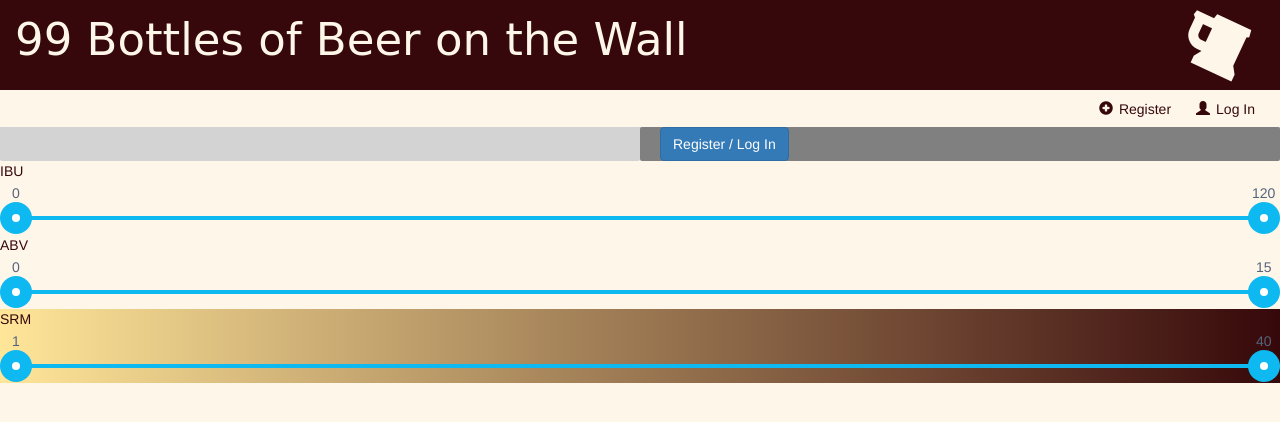
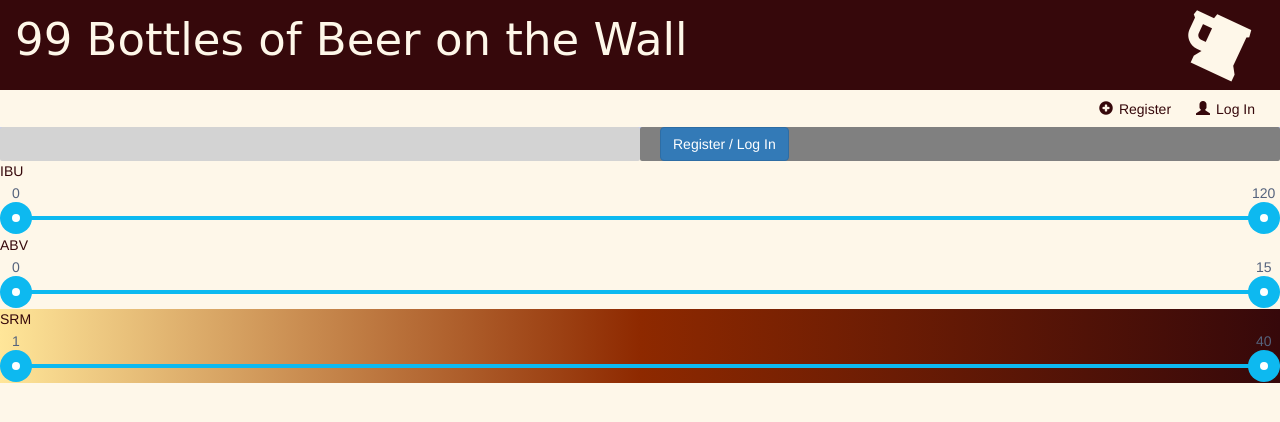
Before and after one commit to d0ughtyj/wdir-project3, a website: page public/index.html in a window 1280 px wide. Drawn offline with nearby package versions, Linux system fonts and the light colour scheme; no server answers; a web font is replaced by a local one.

Commit message:
added 50% stop for gradient color

```diff
--- a/controllers/usersController.js
+++ b/controllers/usersController.js
@@ -29,7 +29,7 @@ router.post('/', function(req, res) {
 		if (err) {
 			res.json({ status: 422, error: err });
 		} else {
-			req.session.loggedInUser = { username: user.username, id: user.id }
+			req.session.loggedInUser = { username: user.username, id: user.id };
 			res.json({ status: 201, user: user });
 		}
 	});
@@ -44,7 +44,7 @@ router.post('/login', function(req, res) {
 			console.log('no user found');
 			res.json({ status: 401, message: 'Username not found' });
 		} else if (foundUser.authenticate(req.body.password)) {
-			req.session.loggedInUser = { username: foundUser.username, id: foundUser.id }
+			req.session.loggedInUser = { username: foundUser.username, id: foundUser.id };
 			res.json({ status: 200, user: foundUser, message: null });
 		} else {
 			console.log('password does not match');
--- a/public/index.html
+++ b/public/index.html
@@ -114,7 +114,7 @@
     </div>
     <!-- <div ng-style="{'background-color': main.getColor(srmSlider.min)}"> -->
 
-      <div ng-style="{'background-image':'-webkit-gradient(linear, left top, right top,   color-stop(0%,'+ main.getColor(srmSlider.min)+'), color-stop(100%, '+main.getColor(srmSlider.max)+'))'}">
+      <div ng-style="{'background-image':'-webkit-gradient(linear, left top, right top,   color-stop(0%,'+ main.getColor(srmSlider.min)+'), color-stop(50%, '+main.getMiddleColor(srmSlider.max, srmSlider.min)+'), color-stop(100%, '+main.getColor(srmSlider.max)+'))'}">
 
 
       SRM<rzslider
--- a/public/js/app.js
+++ b/public/js/app.js
@@ -49,6 +49,11 @@ this.getColor = function(srmColor){
   var colors = ['#FFE699', '#FFD878', '#FFCA5A', '#FFBF42', '#FBB123', '#F8A600', '#F39C00', '#EA8F00', '#E58500', '#DE7C00', '#D77200', '#CF6900', '#CB6200', '#C35900', '#BB5100', '#B54C00', '#B04500', '#A63E00', '#A13700', '#9B3200', '#952D00', '#8E2900', '#882300', '#821E00', '#7B1A00', '#771900', '#701400', '#6A0E00', '#660D00', '#5E0B00', '#5A0A02', '#560A05', '#520907', '#4C0505', '#470606', '#440607', '#3F0708', '#3B0607', '#3A070B', '#36080A'];
   return(colors[srmColor-1]);
 
+};
+
+this.getMiddleColor = function(color1, color2){
+  var colors = ['#FFE699', '#FFD878', '#FFCA5A', '#FFBF42', '#FBB123', '#F8A600', '#F39C00', '#EA8F00', '#E58500', '#DE7C00', '#D77200', '#CF6900', '#CB6200', '#C35900', '#BB5100', '#B54C00', '#B04500', '#A63E00', '#A13700', '#9B3200', '#952D00', '#8E2900', '#882300', '#821E00', '#7B1A00', '#771900', '#701400', '#6A0E00', '#660D00', '#5E0B00', '#5A0A02', '#560A05', '#520907', '#4C0505', '#470606', '#440607', '#3F0708', '#3B0607', '#3A070B', '#36080A'];
+  return(colors[Math.round((color1+color2)/2)]);
 };
 
 $scope.byRange = function (ibumin, ibumax, abvmin, abvmax, srmmin, srmmax, minibu, maxibu, minabv, maxabv, minsrm, maxsrm) {
```
